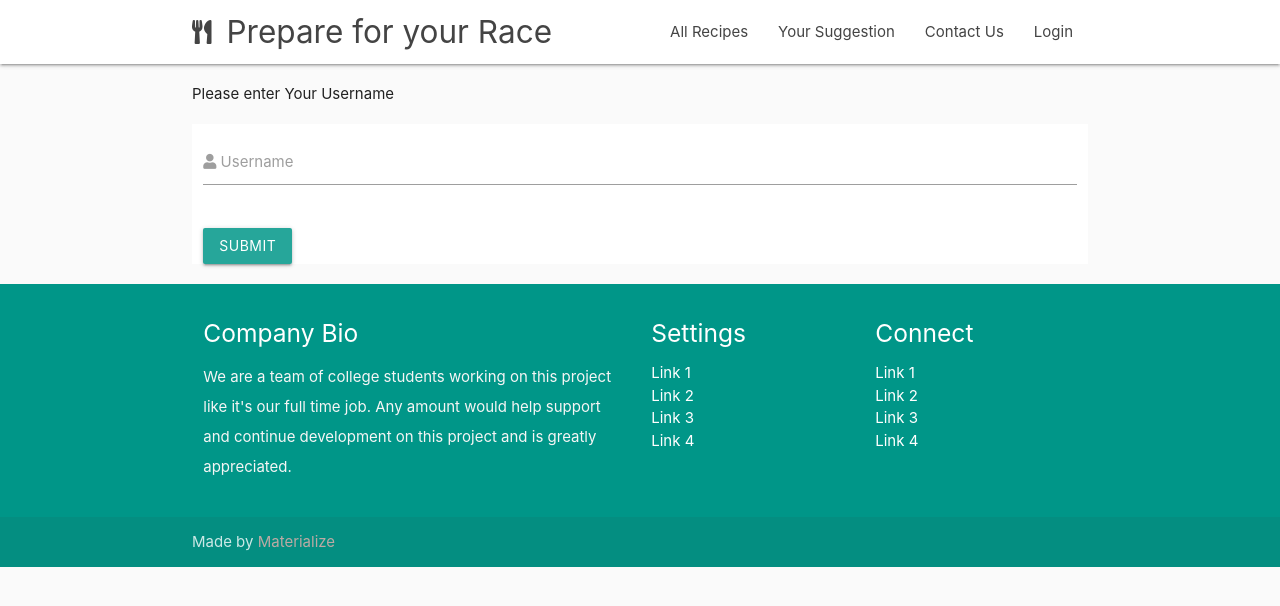
After one commit to mirofrankovic/cookbook-trisport-project-03, a Flask app: page /log_in in a window 1280 px wide. The commit adds this page. Shown: the top 606 px of the page. Run offline with Flask 2, Linux system fonts and the light colour scheme; the visitor is signed in with stand-in values (Sample User, id 1); some libraries are stand-ins or nearby versions.

Commit message:
initialized log_in template

```diff
--- a/app.py
+++ b/app.py
@@ -1,5 +1,6 @@
+import pymongo
 import os
-from flask import Flask, render_template, url_for, redirect, request
+from flask import Flask, render_template, url_for, redirect, session, request
 from flask_pymongo import PyMongo
 from bson.objectid import ObjectId
 
@@ -18,7 +19,7 @@ mongo = PyMongo(app)
 @app.route('/get_race')
 def get_race():
     return render_template('getrace.html',
-                          recipes = mongo.db.recipes.find())
+                          recipes = mongo.db.recipes.find()) #supply recipes collection
 
 @app.route('/get_recipes') # images for my recepies
 def get_recipes():
@@ -30,7 +31,20 @@ def get_recipes():
 @app.route('/add_recipe')
 def add_recipe():
 
-
+# {
+#    "_id": {
+#       "$oid": "5c9bbf7ee7179a0e408e3177"
+#    },
+#    "author_name": "",
+#    "recipe_name": "",
+#    "meal_type_name": "",
+#    "sport_type_name": "",
+#    "race_day_name": "",
+#    "description": "",
+#    "image_recipe": "",
+#    "vegan_type_meal": "",
+#    "due_date": ""
+#}
     return render_template('add_recipe.html',
                            author_name=mongo.db.author_name.find(),
                            meal_type=mongo.db.meal_type.find(),
@@ -38,6 +52,19 @@ def add_recipe():
                            race_day=mongo.db.race_day.find()
                           )
 
+
+@app.route('/log_in', methods=['GET', 'POST'])
+def log_in():
+
+    if request.method == 'POST':
+         session['username'] = request.form["username"]
+
+
+
+
+    return render_template('login.html',
+                           username=session['username']
+                           )
 
 
 
--- a/templates/base.html
+++ b/templates/base.html
@@ -48,7 +48,7 @@
               <li><a href="">All Recipes</a></li>
               <li><a href="{{url_for('add_recipe')}}">Your Suggestion</a></li>
               <li><a href="{{url_for('contact_us')}}">Contact Us</a></li>
-              <li><a href="">Login</a></li>
+              <li><a href="{{url_for('log_in')}}">Login</a></li>
             </ul>
 
             <ul id="nav-mobile" class="sidenav">
@@ -57,7 +57,7 @@
                <li><a href="">All Recipes</a></li>
                <li><a href="{{url_for('add_recipe')}}">Your Suggestion</a></li>
                <li><a href="{{url_for('contact_us')}}">Contact Us</a></li>
-               <li><a href="">Login</a></li>
+               <li><a href="{{url_for('log_in')}}">Login</a></li>
 
             </ul>
             <a href="#" data-target="nav-mobile" class="sidenav-trigger"><i class="fas fa-bars"></i></a>
@@ -120,7 +120,7 @@
     <script type="text/javascript">
     $(document).ready(function(){
               $('.collapsible').collapsible();
-              $('select').material_select();
+              $('select').formSelect();
            });
 
     </script>
--- /dev/null
+++ b/templates/login.html
@@ -0,0 +1,44 @@
+{% extends 'base.html' %}
+
+{% block content %}
+
+<p>Please enter Your Username</p>
+    <div class="row white">
+        <form class="col s12" method="POST">
+            <div class="row">
+                <div class="input-field col s12">
+                    <input id="username" name="username" type="text" class="validate" required>
+                    <label for="username"><i class="fas fa-user"></i> Username</label>
+                </div>
+            </div>
+            <button class="btn waves-effect waves-light" type="submit">
+                Submit
+            </button>
+        </form>
+    </div>
+
+
+
+
+
+
+
+
+
+
+
+
+
+
+
+
+
+
+
+
+
+
+
+
+
+{% endblock %}
```
